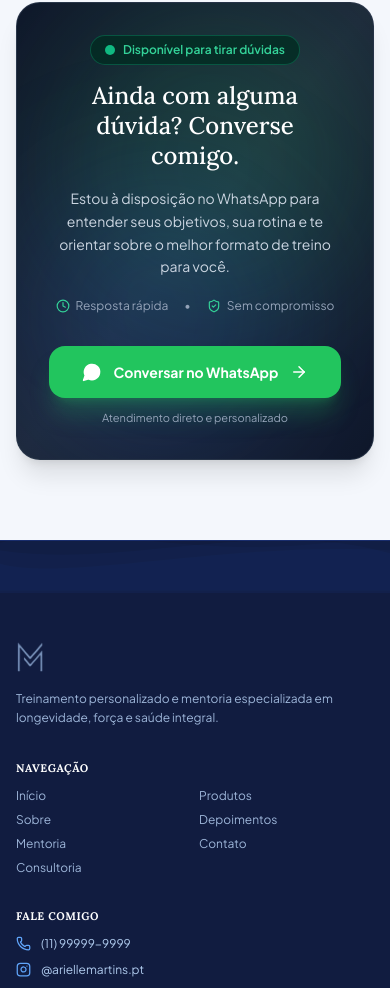
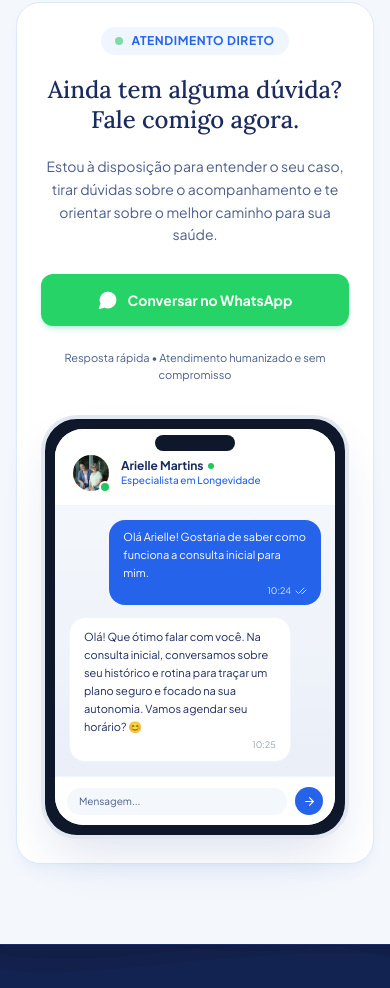
Before and after one commit to Vitorlocorreia/lpariellemartins, a React (Vite) app: page / in a window 390 px wide. Shown: the part 9840-10828 px from the top of the page. Built offline with nearby package versions, Linux system fonts and the light colour scheme.

Commit message:
feat: replace dark card with ultra clean white smartphone WhatsApp chat mockup harmonized with LP design

```diff
--- a/src/components/FAQSection.jsx
+++ b/src/components/FAQSection.jsx
@@ -1,10 +1,95 @@
 import React, { useState, useEffect, useRef } from 'react';
-import { ChevronDown, HelpCircle, MessageCircle, ArrowRight, Clock, ShieldCheck } from 'lucide-react';
+import { ChevronDown, MessageCircle, ArrowRight, CheckCheck } from 'lucide-react';
 import BackgroundCircle from './decorations/BackgroundCircle';
 import gsap from 'gsap';
 import { ScrollTrigger } from 'gsap/ScrollTrigger';
 
 gsap.registerPlugin(ScrollTrigger);
+
+/* ── MOCKUP DE CELULAR SUPER CLEAN COM CHAT DA ARIELLE ── */
+function CleanPhoneChatMockup() {
+  return (
+    <div className="relative mx-auto w-full max-w-[320px] sm:max-w-[340px]">
+
+      {/* Corpo externo do celular (Estilo iPhone Clean Minimalista) */}
+      <div className="relative rounded-[36px] bg-slate-900 p-2.5 shadow-2xl shadow-blue-900/15 border-4 border-slate-200">
+
+        {/* Dynamic Island / Notch */}
+        <div className="absolute top-4 left-1/2 -translate-x-1/2 w-20 h-4 bg-slate-900 rounded-full z-30" />
+
+        {/* Tela do Celular */}
+        <div className="relative rounded-[28px] overflow-hidden bg-[#F4F7FB] flex flex-col">
+
+          {/* Header do WhatsApp Clean */}
+          <div className="bg-white border-b border-blue-50 px-4 pt-6 pb-3 flex items-center justify-between shadow-xs">
+            <div className="flex items-center gap-2.5">
+              <div className="relative">
+                <img
+                  src="/images/arielle-com-aluna.jpg"
+                  alt="Arielle Martins"
+                  className="w-10 h-10 rounded-full object-cover object-top border-2 border-white shadow-xs"
+                />
+                <span className="absolute bottom-0 right-0 w-3 h-3 rounded-full bg-[#22C55E] border-2 border-white" />
+              </div>
+              <div className="text-left">
+                <div className="flex items-center gap-1">
+                  <span className="text-xs font-bold text-[#1B2B5E] leading-tight">Arielle Martins</span>
+                  <span className="w-1.5 h-1.5 rounded-full bg-[#22C55E]" />
+                </div>
+                <span className="text-[10px] text-[#2563EB] font-medium block">
+                  Especialista em Longevidade
+                </span>
+              </div>
+            </div>
+          </div>
+
+          {/* Área de Conversa */}
+          <div className="p-3.5 space-y-3 text-left min-h-[220px] flex flex-col justify-end bg-gradient-to-b from-[#F4F7FB] to-[#EAEFF8]">
+
+            {/* Mensagem Enviada (Usuário) */}
+            <div className="flex justify-end">
+              <div className="bg-[#2563EB] text-white rounded-2xl rounded-tr-xs px-3.5 py-2 max-w-[84%] shadow-xs">
+                <p className="text-[11px] leading-relaxed">
+                  Olá Arielle! Gostaria de saber como funciona a consulta inicial para mim.
+                </p>
+                <div className="flex items-center justify-end gap-1 mt-0.5 text-[9px] text-blue-100">
+                  <span>10:24</span>
+                  <CheckCheck size={12} className="text-blue-200" />
+                </div>
+              </div>
+            </div>
+
+            {/* Mensagem Recebida (Arielle) */}
+            <div className="flex justify-start">
+              <div className="bg-white text-[#1B2B5E] rounded-2xl rounded-tl-xs px-3.5 py-2.5 max-w-[88%] shadow-xs border border-blue-50">
+                <p className="text-[11px] leading-relaxed">
+                  Olá! Que ótimo falar com você. Na consulta inicial, conversamos sobre seu histórico e rotina para traçar um plano seguro e focado na sua autonomia. Vamos agendar seu horário? 😊
+                </p>
+                <div className="flex items-center justify-end gap-1 mt-0.5 text-[9px] text-slate-400">
+                  <span>10:25</span>
+                </div>
+              </div>
+            </div>
+
+          </div>
+
+          {/* Barra de Input Simulada */}
+          <div className="bg-white px-3 py-2.5 border-t border-blue-50 flex items-center justify-between gap-2">
+            <div className="bg-[#F4F7FB] rounded-full px-3 py-1.5 text-[10px] text-[#4B5E8A] flex-grow text-left">
+              Mensagem...
+            </div>
+            <div className="w-7 h-7 rounded-full bg-[#2563EB] flex items-center justify-center text-white shrink-0 shadow-xs">
+              <ArrowRight size={13} />
+            </div>
+          </div>
+
+        </div>
+
+      </div>
+
+    </div>
+  );
+}
 
 export default function FAQSection({ onOpenModal, whatsappUrl }) {
   const sectionRef = useRef(null);
@@ -72,7 +157,7 @@ export default function FAQSection({ onOpenModal, whatsappUrl }) {
         </div>
 
         {/* ── Accordion ── */}
-        <div className="space-y-3.5 max-w-3xl mx-auto">
+        <div className="space-y-3.5 max-w-3xl mx-auto mb-16 sm:mb-20">
           {faqs.map((faq, idx) => {
             const isOpen = openIdx === idx;
             return (
@@ -98,70 +183,49 @@ export default function FAQSection({ onOpenModal, whatsappUrl }) {
         </div>
 
         {/* ─────────────────────────────────────────────
-            ULTRA-PREMIUM WHATSAPP DIRECT ACCESS CARD
-            Design de Concierge Humanizado & Sofisticado
+            CLEAN WHATSAPP CHAT SHOWCASE CARD
+            Design 100% Harmônico com a Landing Page
             ───────────────────────────────────────────── */}
-        <div className="mt-16 sm:mt-20 relative max-w-3xl mx-auto">
-          <div className="relative bg-gradient-to-br from-[#0F172A] via-[#1E293B] to-[#0F172A] rounded-3xl p-8 sm:p-10 lg:p-12 text-white shadow-xl border border-slate-700/60 overflow-hidden">
+        <div className="relative max-w-4xl mx-auto bg-white rounded-3xl p-6 sm:p-10 lg:p-12 border border-blue-100 shadow-lg shadow-blue-500/5">
+          <div className="grid grid-cols-1 lg:grid-cols-12 gap-8 lg:gap-12 items-center">
 
-            {/* Ambient Lighting Gradients */}
-            <div className="absolute top-0 right-0 w-80 h-80 bg-[#22C55E]/15 rounded-full blur-3xl pointer-events-none" />
-            <div className="absolute bottom-0 left-0 w-72 h-72 bg-[#2563EB]/15 rounded-full blur-3xl pointer-events-none" />
+            {/* Coluna Esquerda: Texto & CTA */}
+            <div className="lg:col-span-7 text-center lg:text-left space-y-5">
 
-            <div className="relative z-10 flex flex-col md:flex-row items-center justify-between gap-8">
-
-              {/* Left Column: Presence & Copy */}
-              <div className="space-y-4 text-center md:text-left">
-
-                {/* Status Badge */}
-                <div className="inline-flex items-center gap-2 bg-emerald-950/80 border border-emerald-500/30 px-3.5 py-1.5 rounded-full text-xs font-semibold text-emerald-400">
-                  <span className="relative flex h-2.5 w-2.5">
-                    <span className="animate-ping absolute inline-flex h-full w-full rounded-full bg-emerald-400 opacity-75" />
-                    <span className="relative inline-flex rounded-full h-2.5 w-2.5 bg-emerald-500" />
-                  </span>
-                  <span>Disponível para tirar dúvidas</span>
-                </div>
-
-                <h3 className="font-serif text-2xl sm:text-3xl text-white font-medium leading-tight">
-                  Ainda com alguma dúvida? Converse comigo.
-                </h3>
-
-                <p className="text-slate-300 text-sm sm:text-base leading-relaxed max-w-md">
-                  Estou à disposição no WhatsApp para entender seus objetivos, sua rotina e te orientar sobre o melhor formato de treino para você.
-                </p>
-
-                <div className="flex flex-wrap items-center justify-center md:justify-start gap-4 pt-1 text-xs text-slate-400">
-                  <div className="flex items-center gap-1.5">
-                    <Clock size={14} className="text-emerald-400" />
-                    <span>Resposta rápida</span>
-                  </div>
-                  <span>•</span>
-                  <div className="flex items-center gap-1.5">
-                    <ShieldCheck size={14} className="text-emerald-400" />
-                    <span>Sem compromisso</span>
-                  </div>
-                </div>
-
+              <div className="inline-flex items-center gap-2 bg-blue-50 text-[#2563EB] px-3.5 py-1.5 rounded-full text-xs font-bold uppercase tracking-wider">
+                <span className="w-2 h-2 rounded-full bg-[#22C55E] animate-pulse" />
+                Atendimento Direto
               </div>
 
-              {/* Right Column: CTA Button */}
-              <div className="w-full md:w-auto shrink-0 flex flex-col items-center gap-3">
+              <h3 className="font-serif text-2xl sm:text-3xl lg:text-4xl text-[#1B2B5E] font-medium leading-tight">
+                Ainda tem alguma dúvida? Fale comigo agora.
+              </h3>
+
+              <p className="text-[#4B5E8A] text-sm sm:text-base leading-relaxed">
+                Estou à disposição para entender o seu caso, tirar dúvidas sobre o acompanhamento e te orientar sobre o melhor caminho para sua saúde.
+              </p>
+
+              <div className="pt-2 flex flex-col sm:flex-row items-center justify-center lg:justify-start gap-4">
                 <a
                   href={whatsappUrl || "https://wa.me/5511999999999"}
                   target="_blank"
                   rel="noopener noreferrer"
-                  className="w-full md:w-auto flex items-center justify-center gap-3 bg-[#22C55E] hover:bg-[#16A34A] text-white px-8 py-4 rounded-2xl font-bold text-sm sm:text-base shadow-xl shadow-green-500/25 transition-all duration-300 hover:shadow-green-500/40 hover:-translate-y-0.5 active:scale-95 cursor-pointer"
+                  className="w-full sm:w-auto inline-flex items-center justify-center gap-2.5 bg-[#25D366] hover:bg-[#20BD5A] text-white px-7 py-4 rounded-xl font-bold text-sm sm:text-base shadow-md shadow-emerald-500/20 transition-all hover:shadow-lg active:scale-95 cursor-pointer"
                 >
                   <MessageCircle size={20} className="fill-white" />
                   <span>Conversar no WhatsApp</span>
-                  <ArrowRight size={18} />
                 </a>
-
-                <span className="text-[11px] text-slate-400">
-                  Atendimento direto e personalizado
-                </span>
               </div>
 
+              <p className="text-[11px] text-[#4B5E8A] pt-1">
+                Resposta rápida • Atendimento humanizado e sem compromisso
+              </p>
+
+            </div>
+
+            {/* Coluna Direita: Mockup de Celular Clean com Chat */}
+            <div className="lg:col-span-5 flex justify-center">
+              <CleanPhoneChatMockup />
             </div>
 
           </div>
```
